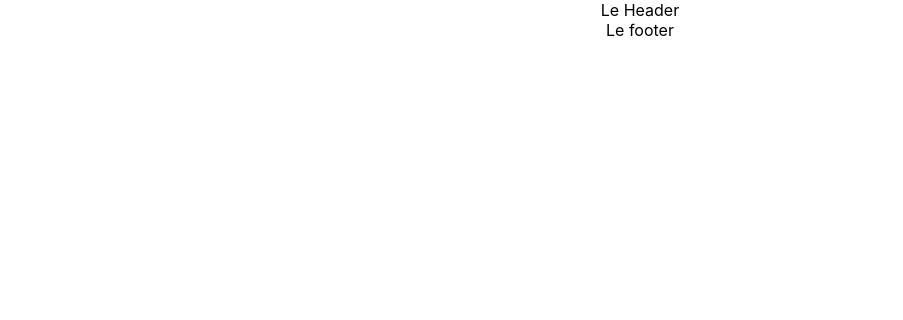
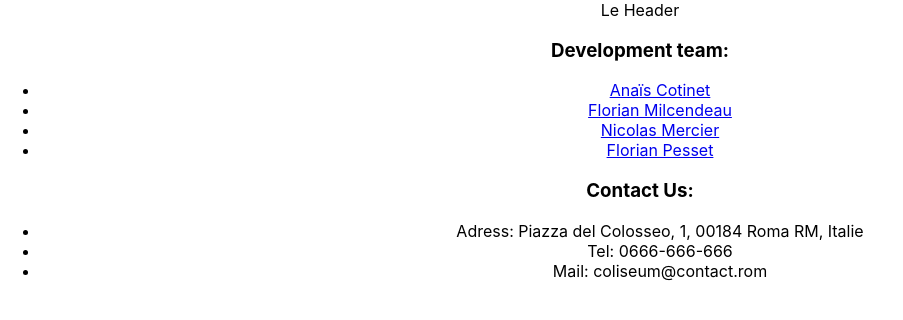
Before and after one commit to nicholas570/Arena-pit, a React (Create React App) app: page / in a window 1280 px wide. Shown: the top 320 px of the page, without its empty margins (0-903 px from the left). Built offline with nearby package versions, Linux system fonts and the light colour scheme.

Commit message:
add text on footer

```diff
--- a/src/components/Footer.jsx
+++ b/src/components/Footer.jsx
@@ -1,7 +1,31 @@
 import React from 'react';
 
 function Footer() {
-  return <div>Le footer</div>;
+  return (
+    <div>
+      <h3>Development team:</h3>
+      <ul>
+        <li>
+          <a href="https://github.com/anais-ctnt">Anaïs Cotinet</a>
+        </li>
+        <li>
+          <a href="https://github.com/FlorianMilcendeau">Florian Milcendeau</a>
+        </li>
+        <li>
+          <a href="https://github.com/nicholas570">Nicolas Mercier</a>
+        </li>
+        <li>
+          <a href="https://github.com/Florian-Pesset">Florian Pesset</a>
+        </li>
+      </ul>
+      <h3>Contact Us:</h3>
+      <ul>
+        <li>Adress: Piazza del Colosseo, 1, 00184 Roma RM, Italie</li>
+        <li>Tel: 0666-666-666</li>
+        <li>Mail: coliseum@contact.rom</li>
+      </ul>
+    </div>
+  );
 }
 
 export default Footer;
```
